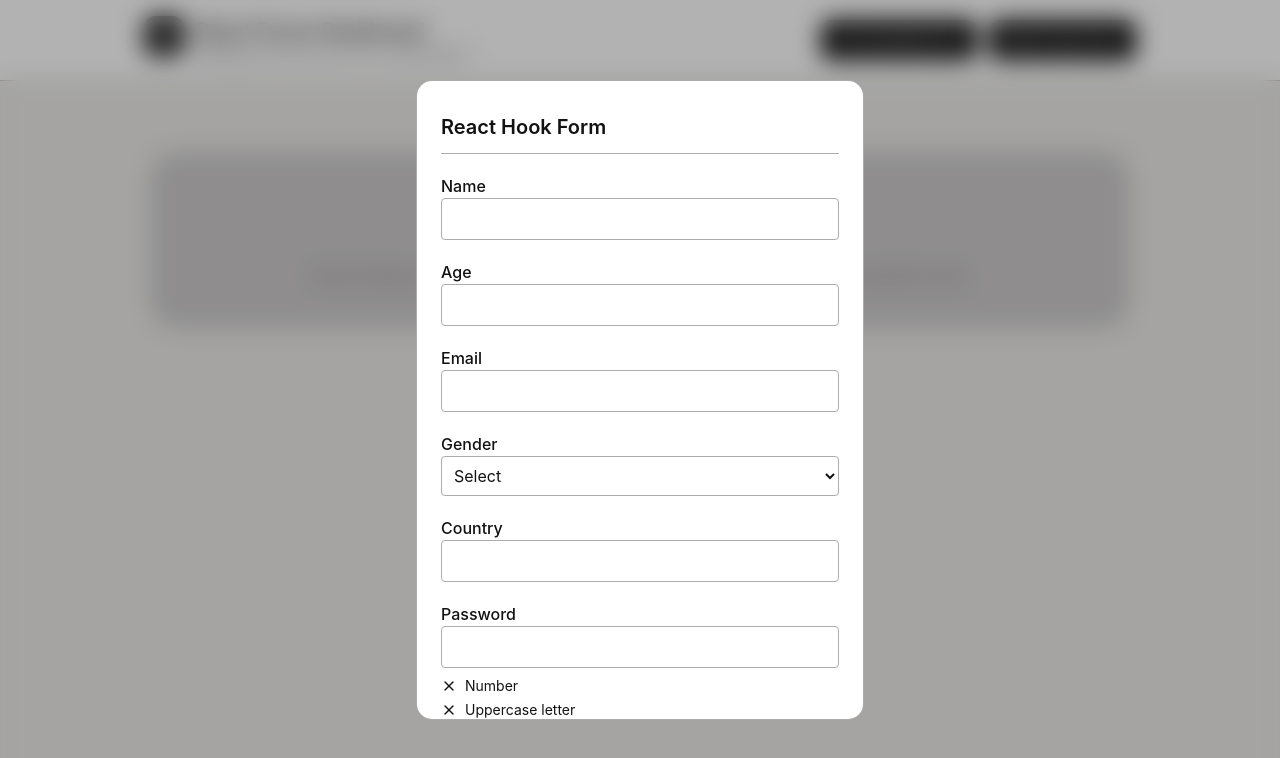
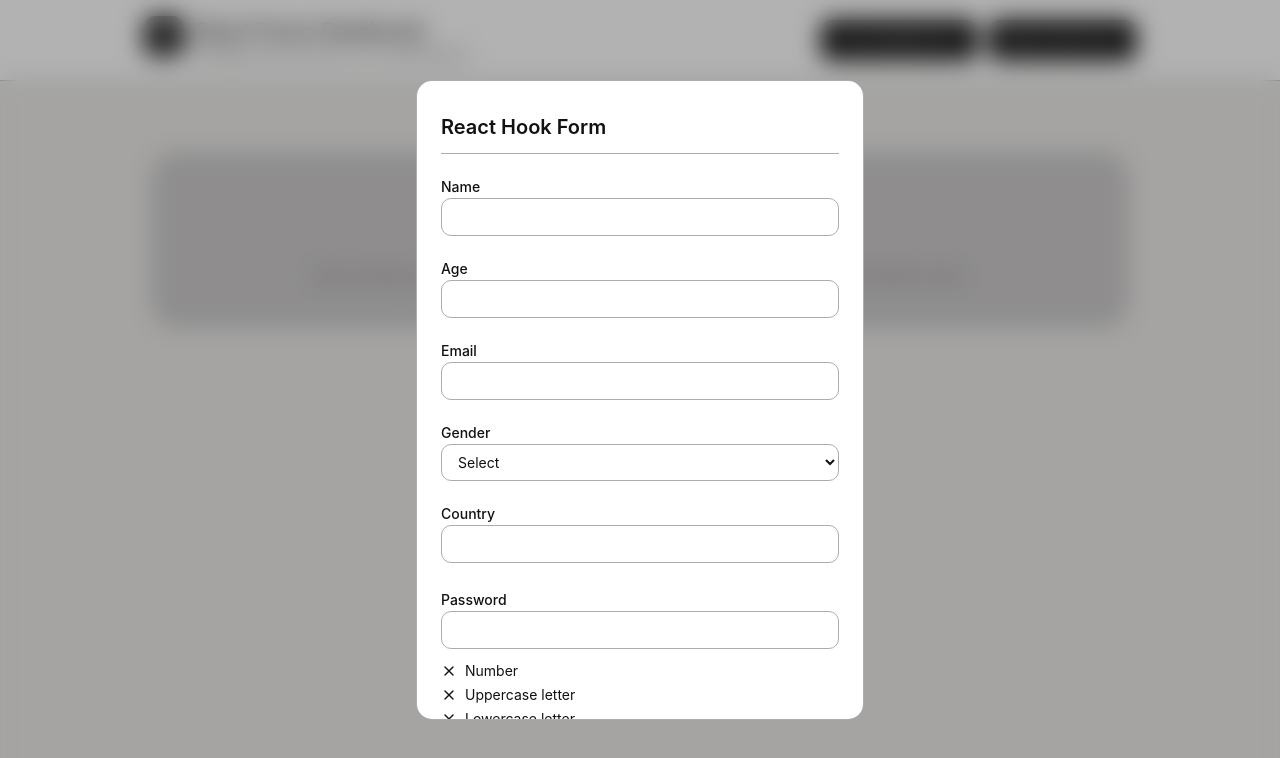
Before and after one commit to sunyuna00/rsschool-react, a React (Vite) app in the folder react-forms/: page / in a window 1280 px wide. Both pictures are taken after a click on the button "React Hook Form". Shown: the top 758 px of the page. Built offline with nearby package versions, Linux system fonts and the light colour scheme.

Commit message:
refactor: remove separate UploadImage component and integrate file upload into forms

```diff
--- a/react-forms/src/features/rhf-form/ui/rhf-form.tsx
+++ b/react-forms/src/features/rhf-form/ui/rhf-form.tsx
@@ -10,6 +10,7 @@ import {
   type FormValues,
 } from "@/shared";
 import { zodResolver } from "@hookform/resolvers/zod";
+import { Upload } from "lucide-react";
 import { useState } from "react";
 import { useForm, useWatch } from "react-hook-form";
 
@@ -40,6 +41,10 @@ export const RHFForm = ({ onSuccess }: Props) => {
 
   const onSubmit = async (data: FormInput) => {
     const parsedData = formSchema.parse(data);
+
+    if (!countries.includes(parsedData.country)) {
+      return;
+    }
 
     const imageFile = (
       data as FormValues & {
@@ -84,78 +89,90 @@ export const RHFForm = ({ onSuccess }: Props) => {
     reset();
     onSuccess?.();
   };
-
   return (
     <form onSubmit={handleSubmit(onSubmit)} className="space-y-5">
       <h2 className="sticky top-0 z-10 bg-popover pb-3 pt-2 text-xl font-semibold border-b border-border">
         React Hook Form
       </h2>
-      <div>
-        <label htmlFor="rhf-name">Name</label>
+
+      <div className="space-y-1">
+        <label htmlFor="rhf-name" className="text-sm font-medium">
+          Name
+        </label>
 
         <input
           id="rhf-name"
-          className="w-full rounded border p-2"
+          className="w-full rounded-md border border-border bg-input-background px-3 py-2 text-sm outline-none focus:ring-2 focus:ring-ring"
           {...register("name")}
         />
 
-        {errors.name && <p className="text-red-500">{errors.name.message}</p>}
+        {errors.name && (
+          <p className="text-xs text-destructive">{errors.name.message}</p>
+        )}
       </div>
 
-      <div>
-        <label htmlFor="rhf-age">Age</label>
+      <div className="space-y-1">
+        <label htmlFor="rhf-age" className="text-sm font-medium">
+          Age
+        </label>
 
         <input
           id="rhf-age"
           type="number"
-          className="w-full rounded border p-2"
-          {...register("age", {
-            valueAsNumber: true,
-          })}
+          className="w-full rounded-md border border-border bg-input-background px-3 py-2 text-sm outline-none focus:ring-2 focus:ring-ring"
+          {...register("age", { valueAsNumber: true })}
         />
 
-        {errors.age && <p className="text-red-500">{errors.age.message}</p>}
+        {errors.age && (
+          <p className="text-xs text-destructive">{errors.age.message}</p>
+        )}
       </div>
 
-      <div>
-        <label htmlFor="rhf-email">Email</label>
+      <div className="space-y-1">
+        <label htmlFor="rhf-email" className="text-sm font-medium">
+          Email
+        </label>
 
         <input
           id="rhf-email"
-          className="w-full rounded border p-2"
+          className="w-full rounded-md border border-border bg-input-background px-3 py-2 text-sm outline-none focus:ring-2 focus:ring-ring"
           {...register("email")}
         />
 
-        {errors.email && <p className="text-red-500">{errors.email.message}</p>}
+        {errors.email && (
+          <p className="text-xs text-destructive">{errors.email.message}</p>
+        )}
       </div>
 
-      <div>
-        <label htmlFor="rhf-gender">Gender</label>
+      <div className="space-y-1">
+        <label htmlFor="rhf-gender" className="text-sm font-medium">
+          Gender
+        </label>
 
         <select
           id="rhf-gender"
-          className="w-full rounded border p-2"
+          className="w-full rounded-md border border-border bg-input-background px-3 py-2 text-sm outline-none focus:ring-2 focus:ring-ring"
           {...register("gender")}
         >
           <option value="">Select</option>
-
           <option value="male">Male</option>
-
           <option value="female">Female</option>
         </select>
 
         {errors.gender && (
-          <p className="text-red-500">{errors.gender.message}</p>
+          <p className="text-xs text-destructive">{errors.gender.message}</p>
         )}
       </div>
 
-      <div>
-        <label htmlFor="rhf-country">Country</label>
+      <div className="space-y-1">
+        <label htmlFor="rhf-country" className="text-sm font-medium">
+          Country
+        </label>
 
         <input
           id="rhf-country"
           list="rhf-countries"
-          className="w-full rounded border p-2"
+          className="w-full rounded-md border border-border bg-input-background px-3 py-2 text-sm outline-none focus:ring-2 focus:ring-ring"
           {...register("country")}
         />
 
@@ -166,67 +183,92 @@ export const RHFForm = ({ onSuccess }: Props) => {
         </datalist>
 
         {errors.country && (
-          <p className="text-red-500">{errors.country.message}</p>
+          <p className="text-xs text-destructive">{errors.country.message}</p>
         )}
       </div>
 
-      <div>
-        <label htmlFor="rhf-password">Password</label>
+      <div className="space-y-1">
+        <label htmlFor="rhf-password" className="text-sm font-medium">
+          Password
+        </label>
 
         <input
           id="rhf-password"
           type="password"
-          className="w-full rounded border p-2"
+          className="w-full rounded-md border border-border bg-input-background px-3 py-2 text-sm outline-none focus:ring-2 focus:ring-ring"
           {...register("password")}
         />
 
         <PasswordStrength password={password} />
 
         {errors.password && (
-          <p className="text-red-500">{errors.password.message}</p>
+          <p className="text-xs text-destructive">{errors.password.message}</p>
         )}
       </div>
 
-      <div>
-        <label htmlFor="rhf-confirm-password">Confirm Password</label>
+      <div className="space-y-1">
+        <label htmlFor="rhf-confirm-password" className="text-sm font-medium">
+          Confirm Password
+        </label>
 
         <input
           id="rhf-confirm-password"
           type="password"
-          className="w-full rounded border p-2"
+          className="w-full rounded-md border border-border bg-input-background px-3 py-2 text-sm outline-none focus:ring-2 focus:ring-ring"
           {...register("confirmPassword")}
         />
 
         {errors.confirmPassword && (
-          <p className="text-red-500">{errors.confirmPassword.message}</p>
+          <p className="text-xs text-destructive">
+            {errors.confirmPassword.message}
+          </p>
         )}
       </div>
 
-      <div>
-        <label htmlFor="rhf-image">Image</label>
+      <div className="space-y-1">
+        <label htmlFor="rhf-image" className="text-sm font-medium">
+          Profile Image
+        </label>
+
+        <label
+          htmlFor="rhf-image"
+          className="mt-2 flex h-12 w-full cursor-pointer items-center justify-center gap-2 rounded-xl bg-muted text-sm font-medium text-foreground hover:bg-muted/80 active:scale-[0.99]"
+        >
+          <Upload className="h-4 w-4" />
+          Click to upload image
+        </label>
 
         <input
           id="rhf-image"
           type="file"
           accept=".png,.jpg,.jpeg"
+          className="hidden"
           {...register("image")}
         />
 
-        {imageError && <p className="text-red-500">{imageError}</p>}
+        {imageError && <p className="text-xs text-destructive">{imageError}</p>}
       </div>
 
-      <div className="flex gap-2">
-        <input id="rhf-terms" type="checkbox" {...register("terms")} />
-
-        <label htmlFor="rhf-terms">Accept Terms</label>
+      <div className="flex items-center gap-2">
+        <input
+          id="rhf-terms"
+          type="checkbox"
+          className="h-4 w-4"
+          {...register("terms")}
+        />
+        <label htmlFor="rhf-terms" className="text-sm">
+          Accept Terms
+        </label>
       </div>
 
-      {errors.terms && <p className="text-red-500">{errors.terms.message}</p>}
+      {errors.terms && (
+        <p className="text-xs text-destructive">{errors.terms.message}</p>
+      )}
 
       <button
         type="submit"
         disabled={!isValid}
-        className="rounded bg-primary px-4 py-2 text-primary-foreground disabled:opacity-50"
+        className="cursor-pointer w-full rounded-md bg-primary py-2.5 font-medium text-primary-foreground transition hover:opacity-90 active:scale-[0.99] disabled:opacity-50 disabled:cursor-not-allowed"
       >
         Submit
       </button>
--- a/react-forms/src/shared/lib/email-validator.ts
+++ b/react-forms/src/shared/lib/email-validator.ts
@@ -1,7 +1,27 @@
-export const validateEmail = (email: string): boolean => {
+export const validateEmail = (
+  email: string,
+): boolean => {
   const cleanedEmail = email.trim();
 
-  const emailRegex = /^[a-zA-Z0-9._%+-]+@[a-zA-Z0-9.-]+\.[a-zA-Z]{2,}$/;
+  const parts = cleanedEmail.split("@");
 
-  return emailRegex.test(cleanedEmail);
+  if (parts.length !== 2) {
+    return false;
+  }
+
+  const [localPart, domain] = parts;
+
+  if (!localPart) {
+    return false;
+  }
+
+  if (!domain) {
+    return false;
+  }
+
+  if (!domain.includes(".")) {
+    return false;
+  }
+
+  return true;
 };
--- a/react-forms/src/shared/lib/form-schema.ts
+++ b/react-forms/src/shared/lib/form-schema.ts
@@ -26,9 +26,7 @@ export const formSchema = z
 
     confirmPassword: z.string().min(1, "Confirm password is required"),
 
-    image: z.instanceof(FileList).refine((files) => files.length > 0, {
-      message: "Image is required",
-    }),
+    image: z.unknown().optional(),
 
     terms: z.boolean().refine(Boolean, {
       message: "You must accept terms",
--- a/react-forms/src/widgets/header/index.tsx
+++ b/react-forms/src/widgets/header/index.tsx
@@ -31,14 +31,14 @@ export const Header = () => {
         <div className="flex flex-col gap-2 w-full md:flex-row md:gap-3 md:w-auto">
           <button
             onClick={() => setIsModalOpen(true)}
-            className="w-full md:w-auto rounded-md bg-foreground px-4 py-2.5 text-sm font-medium text-background hover:opacity-90 transition"
+            className="cursor-pointer w-full md:w-auto rounded-md bg-foreground px-4 py-2.5 text-sm font-medium text-background hover:opacity-90 transition"
           >
             Uncontrolled Form
           </button>
 
           <button
             onClick={() => setIsHookFormOpen(true)}
-            className="w-full md:w-auto rounded-md bg-foreground px-4 py-2.5 text-sm font-medium text-background hover:opacity-90 transition"
+            className="cursor-pointer w-full md:w-auto rounded-md bg-foreground px-4 py-2.5 text-sm font-medium text-background hover:opacity-90 transition"
           >
             React Hook Form
           </button>
```
Also changed, not shown: react-forms/src/features/uncontrolled-form/ui/uncontrolled-form.tsx (+22 -3 lines).
